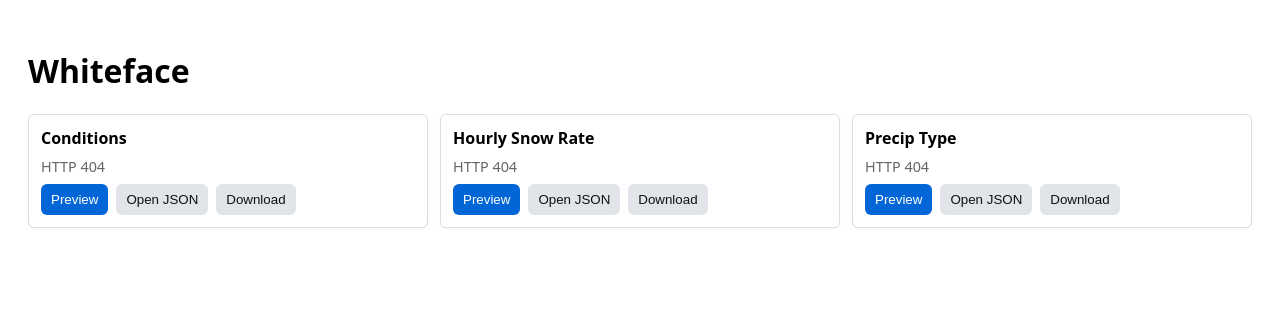
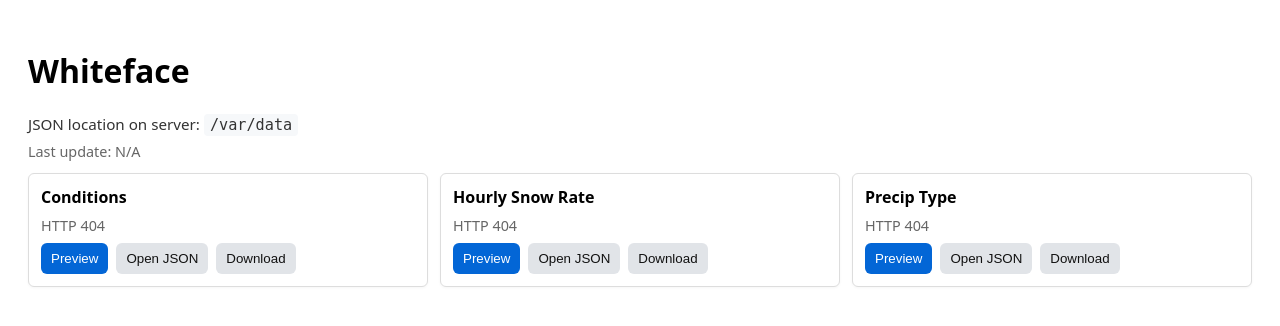
Before and after one commit to Jackweather/mountain-ios, a Flask app: page / in a window 1280 px wide. Shown: the top 326 px of the page. Run offline with Flask 2, Linux system fonts and the light colour scheme.

Commit message:
Update index.html

```diff
--- a/templates/index.html
+++ b/templates/index.html
@@ -25,6 +25,14 @@
 </head>
 <body>
   <h1>Whiteface</h1>
+
+  <!-- added: JSON location indicator -->
+  <div id="json-location" style="margin-bottom:8px;color:#333;font-size:.95rem">
+    JSON location on server: <code style="background:#f6f8fa;padding:2px 6px;border-radius:4px;">/var/data</code>
+  </div>
+
+  <!-- last update indicator -->
+  <div id="last-updated" style="margin-bottom:12px;color:#666;font-size:.9rem">Last update: N/A</div>
 
   <section id="whiteface-section">
     <div class="wf-container">
@@ -102,7 +110,7 @@
     async function fetchAndStore(key) {
       const s = document.getElementById(map[key].statusId);
       try {
-        const r = await fetch(map[key].url);
+        const r = await fetch(map[key].url, { cache: 'no-store' });
         if (!r.ok) {
           let body = {};
           try { body = await r.json(); } catch(e){}
@@ -112,6 +120,13 @@
         fetched[key] = data;
         s.textContent = 'Loaded';
         s.classList.remove('error');
+
+        // update last-updated from header (if provided)
+        const lu = document.getElementById('last-updated');
+        const mtime = r.headers.get('X-File-Mtime');
+        if (lu) {
+          lu.textContent = 'Last update: ' + (mtime ? new Date(mtime).toLocaleString() : new Date().toLocaleString());
+        }
       } catch (err) {
         s.textContent = err.message || 'Failed to load';
         s.classList.add('error');
@@ -121,11 +136,8 @@
     // initial fetch on load
     Object.keys(map).forEach(k => fetchAndStore(k));
 
-    // background refresh every 30 seconds (30000 ms)
-    function refreshAll() {
-      Object.keys(map).forEach(k => fetchAndStore(k));
-    }
-    setInterval(refreshAll, 30000);
+    // optional: keep background refresh (disabled by default)
+    // setInterval(() => Object.keys(map).forEach(k => fetchAndStore(k)), 30000);
 
     // --------------------------------------------------------------------
     // MODAL CONTROLS
```
